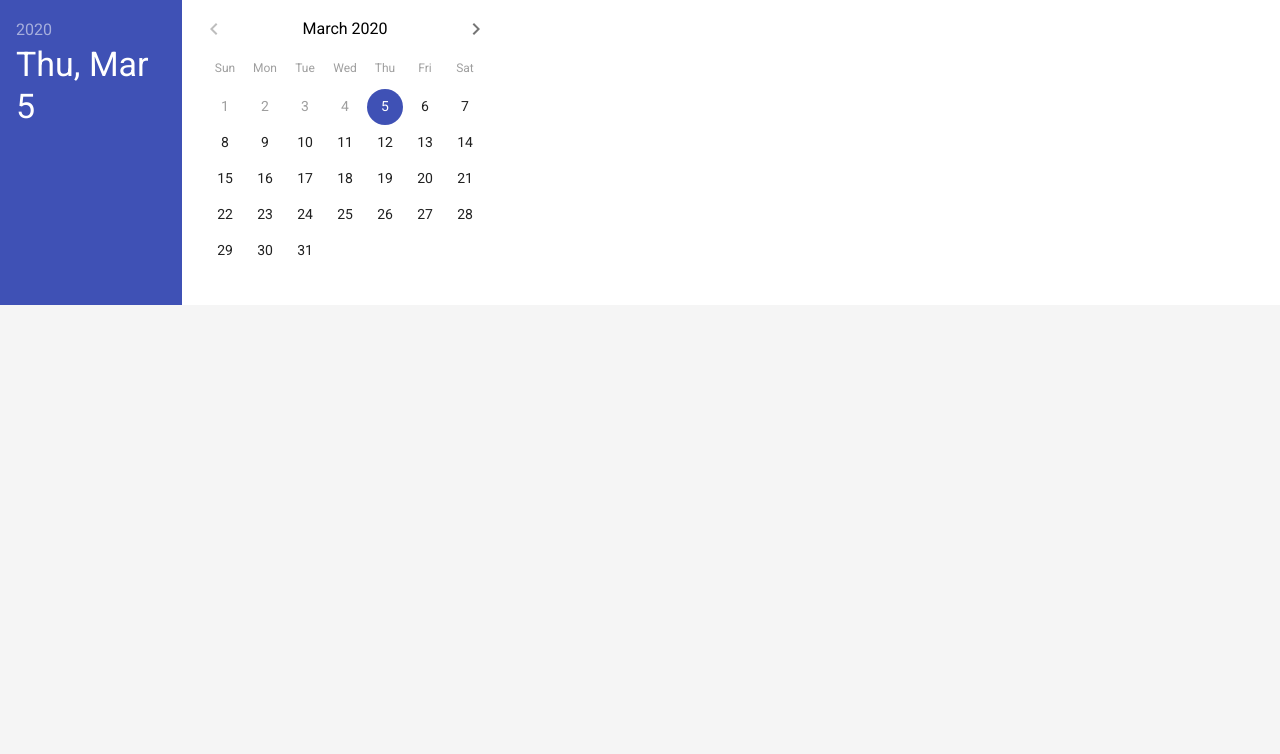
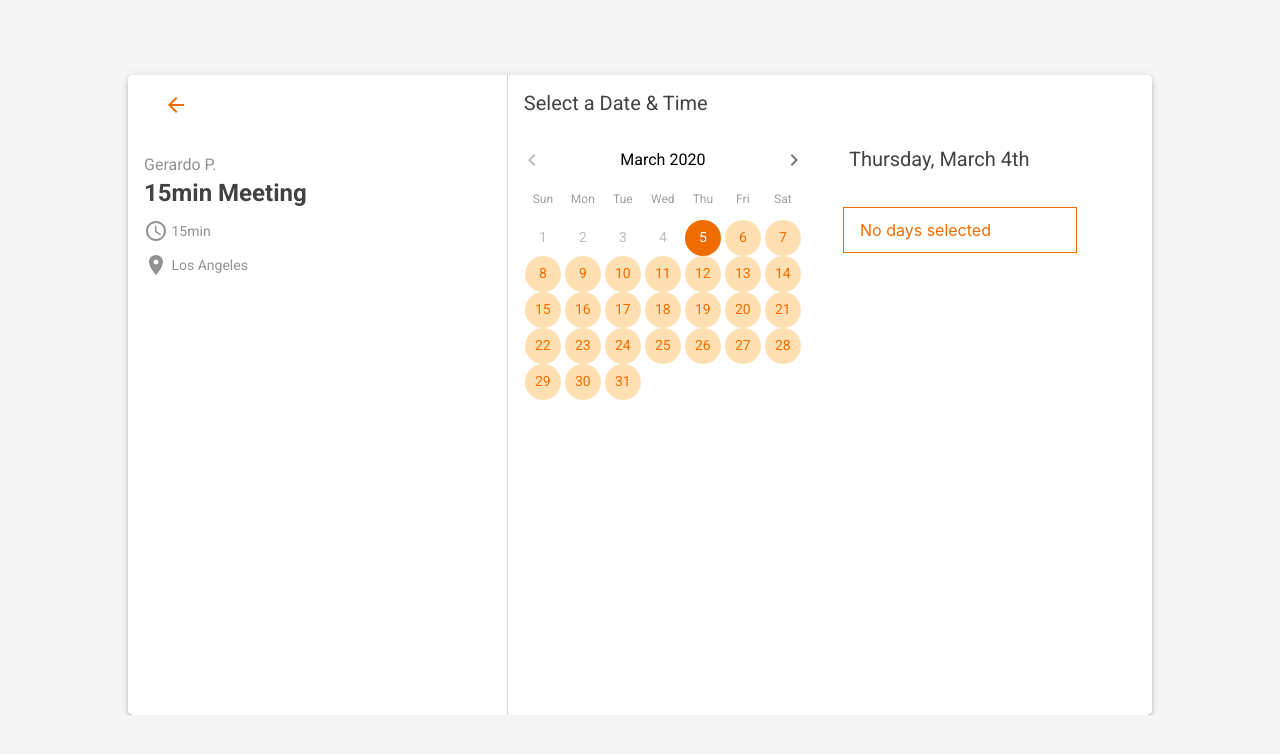
Before and after one commit to hatchways/team-matcha, a React (Create React App) app in the folder client/: page /1/1 in a window 1280 px wide. Shown: the top 754 px of the page. Built offline with nearby package versions, Linux system fonts and the light colour scheme.

Commit message:
calendar component styles updated

```diff
--- a/client/src/App.js
+++ b/client/src/App.js
@@ -178,7 +178,7 @@ class App extends Component{
           )}
           />
           <Route
-          path="/:username/:eventLink"
+          path="/:public_id/:eventLink"
           exact
           render={props => (
             <CalendarPage
--- a/client/src/pages/CalendarPage/CalendarPage.js
+++ b/client/src/pages/CalendarPage/CalendarPage.js
@@ -1,7 +1,11 @@
 import React, { Component } from 'react';
+import { Box, Button, Typography } from '@material-ui/core';
 import { DatePicker } from "@material-ui/pickers";
 import { disableDays } from '../../Utils/dates-func';
-// import moment from 'moment';
+import LocationOnIcon from '@material-ui/icons/LocationOn';
+import ScheduleIcon from '@material-ui/icons/Schedule';
+import ArrowBackIcon from '@material-ui/icons/ArrowBack';
+import moment from 'moment';
 
 class CalendarPage extends Component {
     constructor(props){
@@ -31,6 +35,7 @@ class CalendarPage extends Component {
         }
         // fetch event availability from server
         this.setState({ availability });
+        console.log('dynamic url params', this.props.match.params);
     }
 
     // ! handles date change and time-slots to render
@@ -53,24 +58,61 @@ class CalendarPage extends Component {
 
     render(){
         return (
-            <div>
+            <Box className="calendarPage">
+                <Box boxShadow={3} className="calendarPage__container">
+                    {/*event information*/}
+                    <Box className="calendarPage__event">
+                        <Button className="calendarPage__event--btn"><ArrowBackIcon /></Button>
+                        <Typography variant="body1" className="calendarPage__event--username">Gerardo P.</Typography>
+                        <Typography variant="h5" className="calendarPage__event--eventname">15min Meeting</Typography>
+                        <Typography variant="body2" className="calendarPage__event--duration"><ScheduleIcon />&nbsp;15min</Typography>
+                        <Typography variant="body2" className="calendarPage__event--location"><LocationOnIcon />&nbsp;Los Angeles</Typography>
+                    </Box>
+                    {/*calendar section with s*/}
+                    <Box className="calendarPage__datepicker">
+                        <Box className="calendarPage__datepicker--header">
+                            <Typography className="calendarPage__datepicker--header--title" variant="h6">Select a Date & Time</Typography>
+                        </Box>
+                        <Box className="calendarPage__datepicker--calendar">
                         <DatePicker
                             autoOk
-                    orientation="landscape"
+                            disableToolbar
                             variant="static"
                             openTo="date"
                             value={this.state.date}
                             onChange={this.handleDateChange}
                             disablePast
                             shouldDisableDate={this.handleDisableDates}
+                            className=""
                         />
+                            <Box className="calendarPage__timeslots">
+                                <Typography variant="h6" className="calendarPage__timeslots--title">{moment().format('dddd, MMMM do')}</Typography>
+                                <Box className="calendarPage__timeslots--list">
                                     {
                                         // testing timeslots render
-                    this.state.timeslots.map((timeslot, index) => (<p key={index}>{timeslot.hour}:{timeslot.minute}</p>))
+                                        this.state.timeslots.length > 0
+                                        ? this.state.timeslots.map((timeslot, index) => (<TimeSlotsItem key={index} {...timeslot}/>))
+                                        : <p className="calendarPage__timeslots--btn">No days selected</p>
                                     }
-            </div>
+                                </Box>
+                            </Box>
+                        </Box>
+                    </Box>
+                </Box>
+            </Box>
         )
     }
 }
 
 export default CalendarPage;
+
+const TimeSlotsItem = ({ hour, minute }) => {
+    const hourFormatted = moment((hour).toString(),'HH').format('HH');
+    const formattedTimeSlot = moment(`${hourFormatted}:${minute}`, 'HH:mm').format('h:mm a');
+    console.log('formatted time slot', formattedTimeSlot);
+    return (
+        <React.Fragment>
+            <Button className="calendarPage__timeslots--btn">{formattedTimeSlot}</Button>
+        </React.Fragment>
+    )
+}
--- /dev/null
+++ b/client/src/styles/components/CalendarPage.scss
@@ -0,0 +1,102 @@
+.calendarPage{
+    @include applyFlex(center,center);
+    padding-top: 75px;
+    overflow: hidden;
+    width: 100%;
+    &__container{
+        @include applyFlex(flex-start, space-between);
+        background-color: #fff;
+        border-radius: 5px;
+        height: 80vh; // ! substitute for padding later
+        // padding-bottom: 50px;
+        width: 80%;
+    }
+
+    // # event styles
+    &__event{
+        border-right: solid 1px $off-black;
+        height: 100%;
+        padding: 12px 16px;
+        width: 35%;
+        &--btn{
+            background: none;
+            border: none;
+            border-radius: 100px !important;
+            color: $primary !important;
+            outline: none;
+        }
+        &--username{
+            color: $light-gray !important;
+            margin-top: 30px !important;
+            font-weight: 400 !important;
+        }
+        &--eventname{
+            color: $gray;
+            margin-bottom: 10px !important;
+            font-weight: 600 !important;
+        }
+        &--duration{
+            @include applyFlex(center, flex-start);
+            margin-bottom: 10px !important;
+            color: $light-gray !important;
+        }
+        &--location{
+            @include applyFlex(center, flex-start);
+            color: $light-gray !important;
+        }
+    }
+
+    // # datepicker styles and container
+    &__datepicker{
+        @include applyFlex(flex-start, flex-start, column);
+        overflow: hidden;
+        width: 65%;
+        &--header{
+            padding: 12px 16px;
+            width: 100%;
+            &--title{
+                color: $gray;
+                font-weight: 400 !important;
+            }
+        }
+        &--calendar{
+            @include applyFlex(flex-start, space-between);
+            height: 75vh;
+            width: 100%;
+        }
+    }
+
+    // # timeslots item & list styles
+    &__timeslots{
+        height: 100%;
+        overflow-y: scroll;
+        position: relative;
+        padding-right: 75px;
+
+
+        &--title{
+            background-color: #fff;
+            color: $gray;
+            font-weight: 400 !important;
+            position: fixed;
+            padding: 12px 6px;
+            z-index: 2;
+        }
+        &--list{
+            @include applyFlex(flex-start, flex-start, column);
+            // overflow-y: scroll;
+            padding-top: 60px;
+            padding-bottom: 20px;
+            width: 100%;
+
+        }
+        &--btn{
+            color: $primary !important;
+            background: none !important;
+            margin-bottom: 10px !important;
+            border: solid 1px $primary !important;
+            padding: 12px 16px !important;
+            width: 200px !important;
+        }
+    }
+}
--- a/client/src/styles/main.scss
+++ b/client/src/styles/main.scss
@@ -28,3 +28,4 @@
 @import './components/PhoneCallModal.scss';
 @import './components/EventDaysAvlCheckbox.scss';
 @import './components/EventAvlTimeDropdown.scss';
+@import './components/CalendarPage.scss';
--- a/client/src/themes/theme.js
+++ b/client/src/themes/theme.js
@@ -1,11 +1,36 @@
 import { createMuiTheme } from "@material-ui/core";
+import orange from '@material-ui/core/colors/orange';
 
 export const theme = createMuiTheme({
   typography: {
     fontFamily: '"Roboto"'
   },
-  primary: "#ef6c00",
+  primary: orange[800],
   secondary: "#1f1f1f",
   error: "#d8000c",
-  bgcolor: "#f6f6f6"
+  bgcolor: "#f6f6f6",
+  overrides: {
+    MuiPickersDay: {
+      day: {
+        backgroundColor: orange[100],
+        color: orange[800],
+        "&:hover": {
+          "backgroundColor": orange[200]
+        }
+      },
+      daySelected: {
+        backgroundColor: orange[800],
+        "&:hover": {
+          "backgroundColor": orange[800]
+        }
+      },
+      current: {
+        color: orange[800],
+      },
+      dayDisabled: {
+        backgroundColor: "#fff",
+        color: "#bdbdbd"
+      }
+    },
+  }
 });
```
Lines whose indentation alone changed are shown as unchanged.
